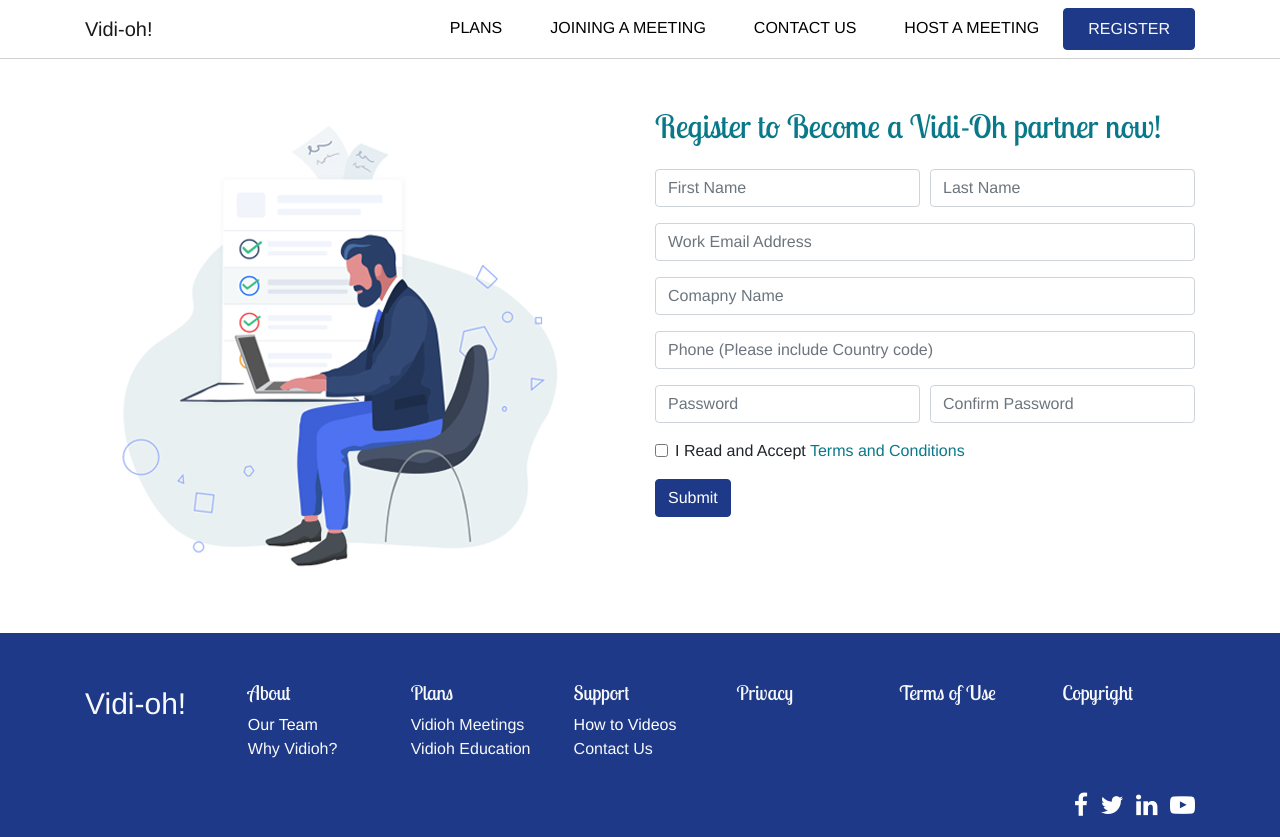
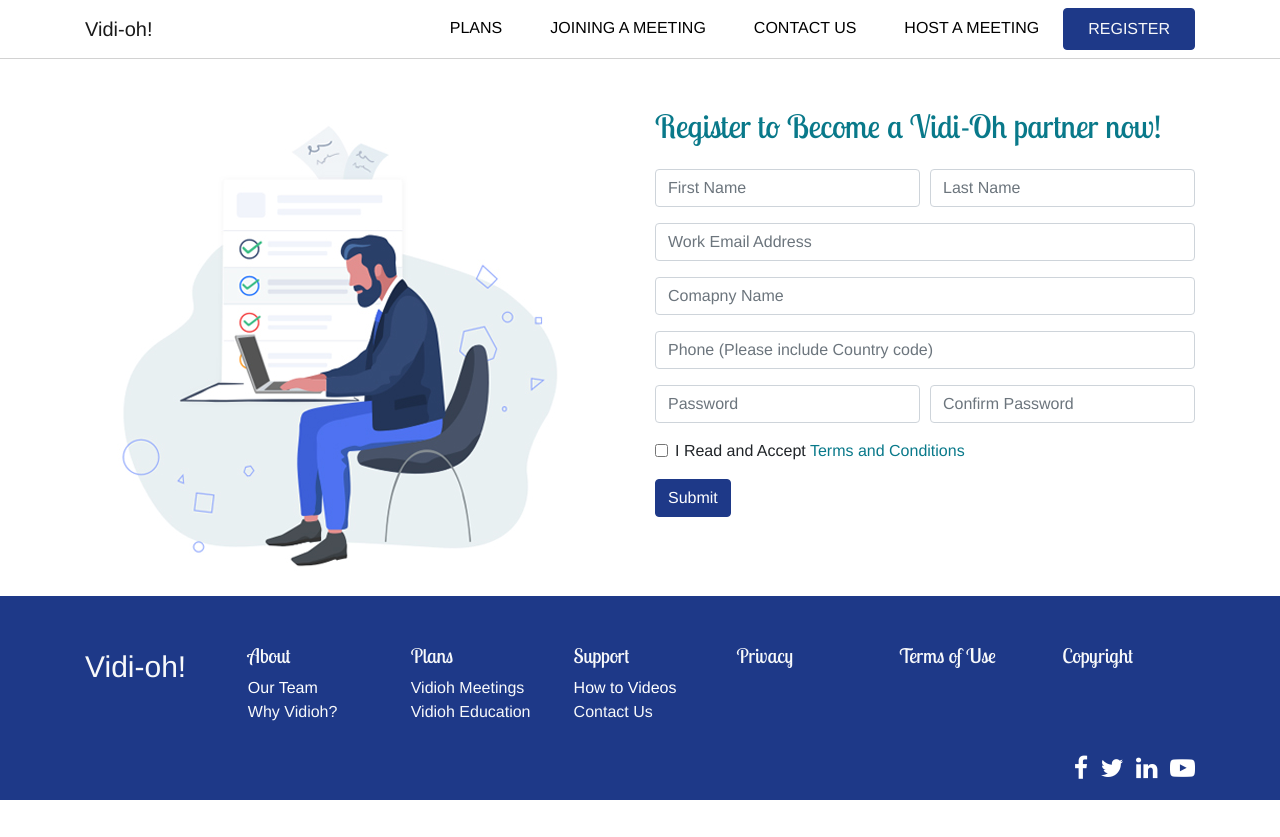
Before and after one commit to Manormasharma/Vidi-oh, a plain HTML site: page index.html in a window 1280 px wide. After the commit the page ends 800 px from the top, so only its background shows below. Drawn offline with nearby package versions, Linux system fonts and the light colour scheme.

Commit message:
updated index.html

```diff
--- a/index.html
+++ b/index.html
@@ -97,7 +97,7 @@
         <!-- .container ends -->
     </section>
     <!-- .main-sec ends -->
-    <footer class="bg-primary ">
+    <footer class="bg-primary fixed-bottom">
         <div class="container">
             <div class="row text-light pt-5" >
                 <div class="col site-title">Vidi-oh!</div>
```
